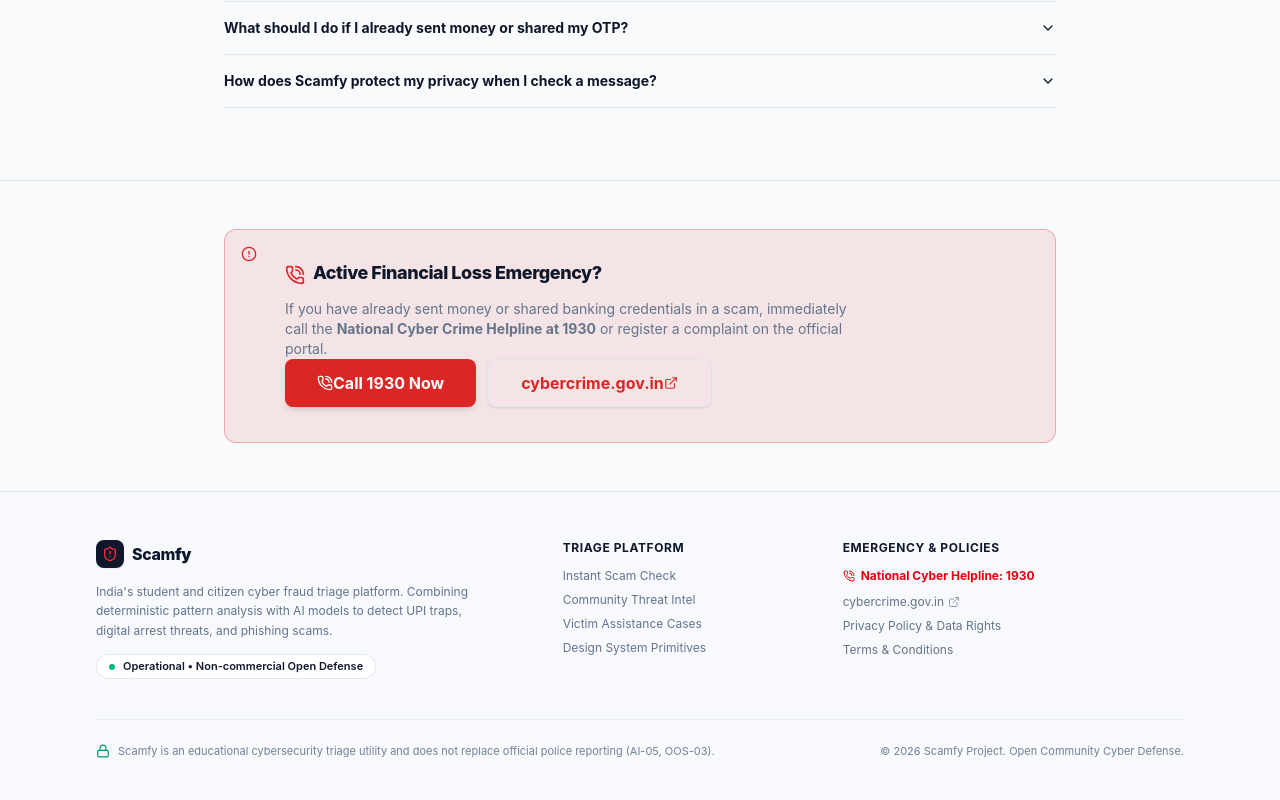
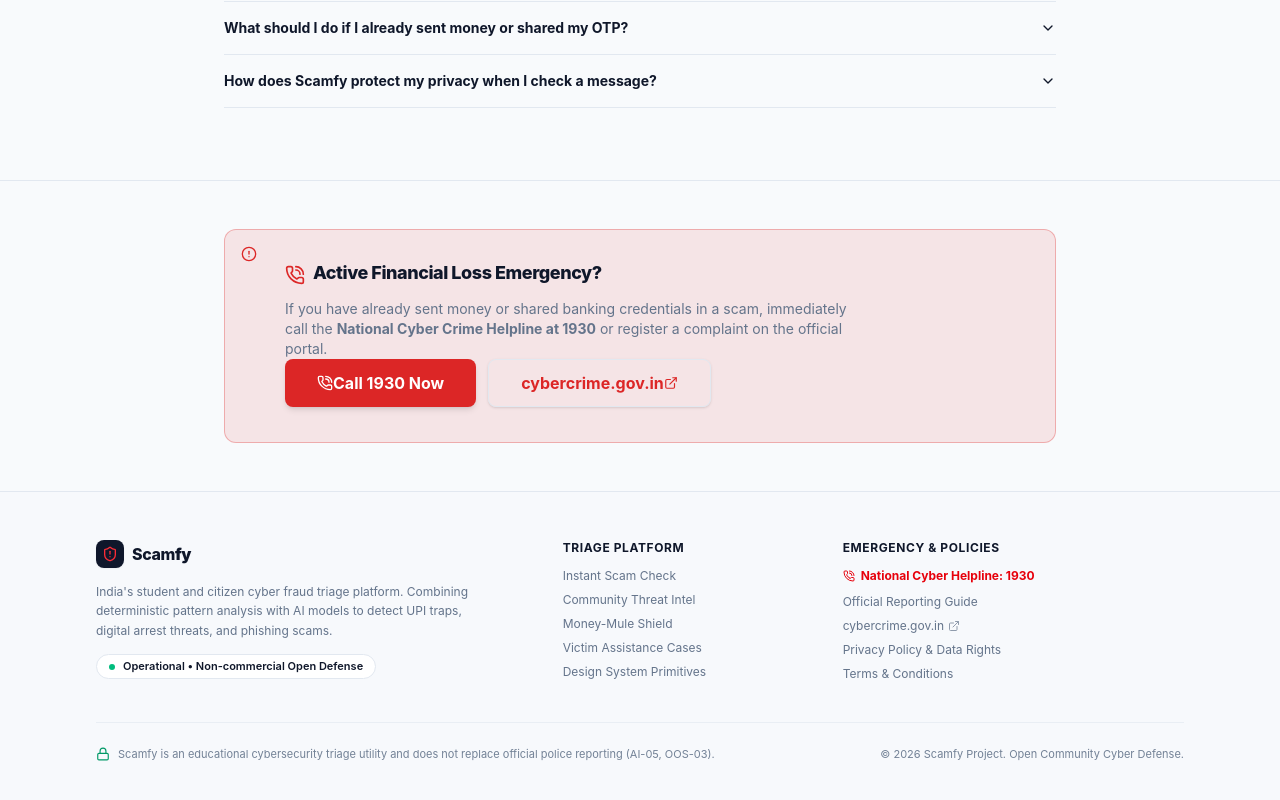
Before and after one commit to G28I/Scamfy, a Next.js app in the folder scamfy/: page / in a window 1280 px wide. Shown: the part 2874-3674 px from the top of the page. Built offline with nearby package versions, Linux system fonts and the light colour scheme; no server answers.

Commit message:
chore(quality-gate): complete 20-item post-phase-8 readiness audit and refinements

```diff
--- a/scamfy/app/robots.ts
+++ b/scamfy/app/robots.ts
@@ -12,7 +12,7 @@ export default function robots(): MetadataRoute.Robots {
     rules: [
       {
         userAgent: "*",
-        allow: ["/", "/intel", "/privacy", "/terms"],
+        allow: ["/", "/intel", "/mule-protection", "/report", "/privacy", "/terms"],
         disallow: ["/api/", "/admin/", "/cases/", "/design-system/"],
       },
     ],
--- a/scamfy/app/sitemap.ts
+++ b/scamfy/app/sitemap.ts
@@ -23,6 +23,18 @@ export default function sitemap(): MetadataRoute.Sitemap {
       priority: 0.9,
     },
     {
+      url: `${baseUrl}/mule-protection`,
+      lastModified: currentDate,
+      changeFrequency: "weekly",
+      priority: 0.8,
+    },
+    {
+      url: `${baseUrl}/report`,
+      lastModified: currentDate,
+      changeFrequency: "weekly",
+      priority: 0.8,
+    },
+    {
       url: `${baseUrl}/privacy`,
       lastModified: "2026-09-26",
       changeFrequency: "monthly",
--- a/scamfy/components/domain/pre-transfer-warning-modal.tsx
+++ b/scamfy/components/domain/pre-transfer-warning-modal.tsx
@@ -49,7 +49,7 @@ export function PreTransferWarningModal({
   return (
     <Dialog open={isOpen} onOpenChange={onOpenChange}>
       <DialogContent
-        className="sm:max-w-2xl border-rose-500/40 bg-background/95 backdrop-blur-md shadow-2xl p-6"
+        className="max-h-[90vh] overflow-y-auto sm:max-w-2xl border-rose-500/40 bg-background/95 backdrop-blur-md shadow-2xl p-6"
         aria-describedby="pre-transfer-warning-description"
       >
         <DialogHeader className="space-y-3 text-left">
--- a/scamfy/components/shared/site-footer.tsx
+++ b/scamfy/components/shared/site-footer.tsx
@@ -52,6 +52,11 @@ export function SiteFooter() {
                 </Link>
               </li>
               <li>
+                <Link href="/mule-protection" className="hover:text-foreground transition-colors">
+                  Money-Mule Shield
+                </Link>
+              </li>
+              <li>
                 <Link href="/cases" className="hover:text-foreground transition-colors">
                   Victim Assistance Cases
                 </Link>
@@ -78,6 +83,11 @@ export function SiteFooter() {
                   <PhoneCall className="h-3 w-3" />
                   <span>National Cyber Helpline: 1930</span>
                 </a>
+              </li>
+              <li>
+                <Link href="/report" className="hover:text-foreground transition-colors">
+                  Official Reporting Guide
+                </Link>
               </li>
               <li>
                 <a
```
Also changed, not shown: 2 other files (tests, documents, lock files or other folders).
